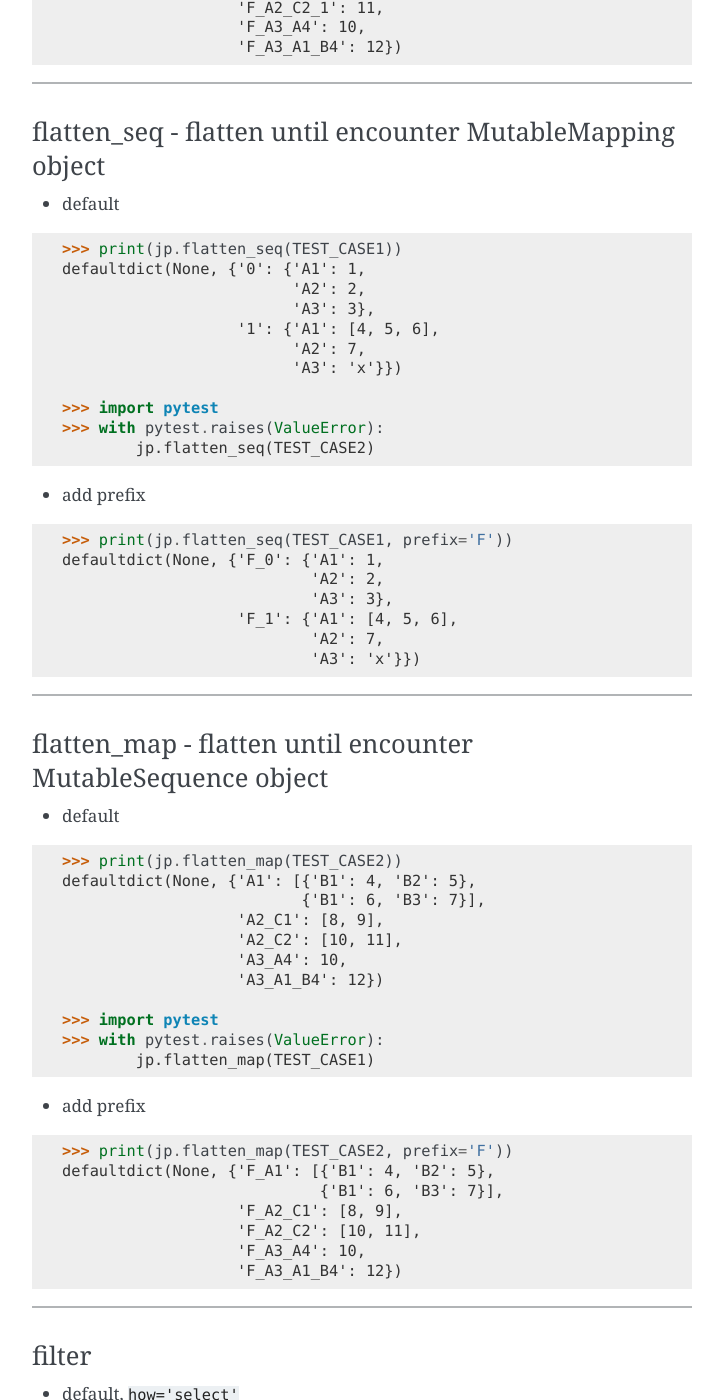
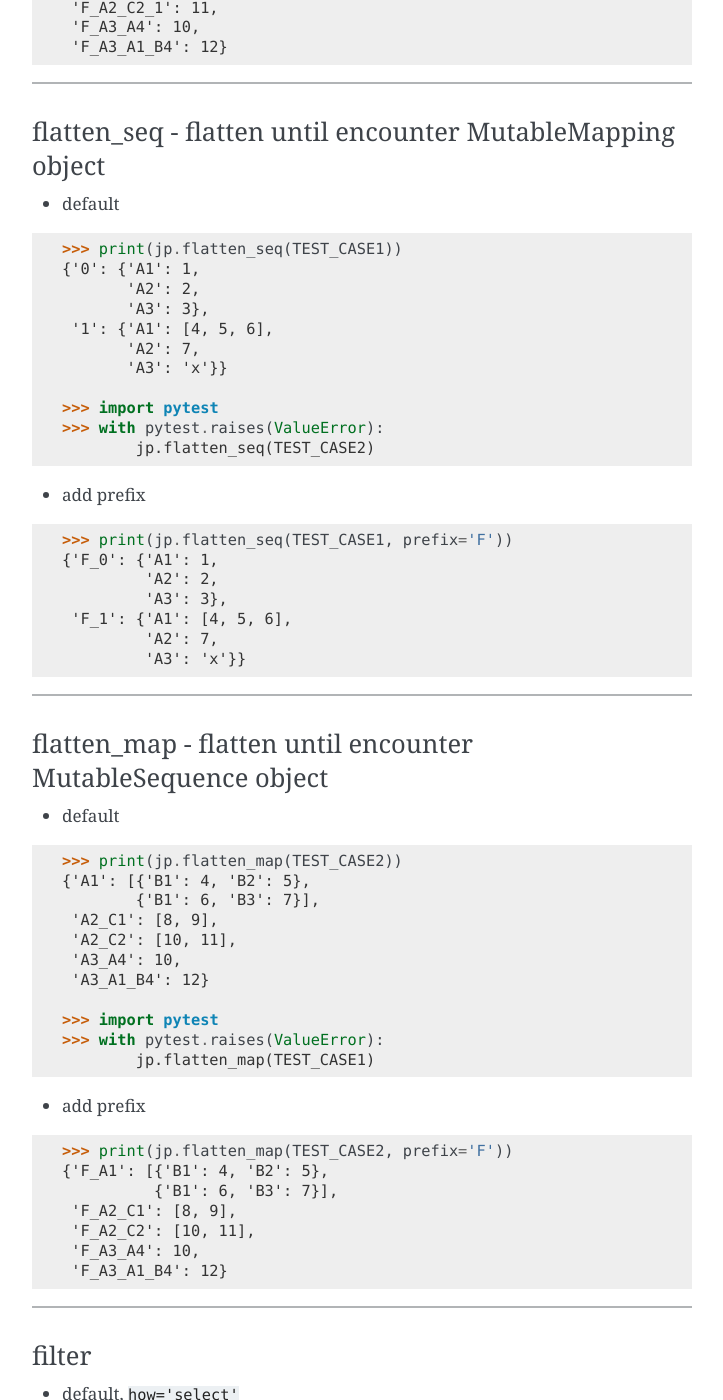
Before and after one commit to elisong/jparse, a Sphinx documentation site: the page built from docs/source/how.rst, in a window 1280 px wide and 1400 px high, scrolled down 1696 px. Shown: the whole window, without its empty margins (388-1111 px from the left). Built offline with Sphinx 7.4.7, drawn with Linux system fonts in a browser that asks for light colours; formulas are drawn with MathJax 3; some of the changed text lies outside the part shown.

Commit message:
Update to v0.1.7

```diff
--- a/docs/source/how.rst
+++ b/docs/source/how.rst
@@ -51,52 +51,52 @@ flatten - flatten thoroughly
 .. code-block:: python
 
     >>> print(jp.flatten(TEST_CASE1))
-    defaultdict(None, {'0_A1': 1,
-                       '0_A2': 2,
-                       '0_A3': 3,
-                       '1_A1_0': 4,
-                       '1_A1_1': 5,
-                       '1_A1_2': 6,
-                       '1_A2': 7,
-                       '1_A3': 'x'})
+    {'0_A1': 1,
+     '0_A2': 2,
+     '0_A3': 3,
+     '1_A1_0': 4,
+     '1_A1_1': 5,
+     '1_A1_2': 6,
+     '1_A2': 7,
+     '1_A3': 'x'}
 
     >>> print(jp.flatten(TEST_CASE2))
-    defaultdict(None, {'A1_0_B1': 4,
-                       'A1_0_B2': 5,
-                       'A1_1_B1': 6,
-                       'A1_1_B3': 7,
-                       'A2_C1_0': 8,
-                       'A2_C1_1': 9,
-                       'A2_C2_0': 10,
-                       'A2_C2_1': 11,
-                       'A3_A1_B4': 12,
-                       'A3_A4': 10})
+    {'A1_0_B1': 4,
+     'A1_0_B2': 5,
+     'A1_1_B1': 6,
+     'A1_1_B3': 7,
+     'A2_C1_0': 8,
+     'A2_C1_1': 9,
+     'A2_C2_0': 10,
+     'A2_C2_1': 11,
+     'A3_A1_B4': 12,
+     'A3_A4': 10}
 
 - add prefix
 
 .. code-block:: python
 
     >>> print(jp.flatten(TEST_CASE1, prefix='F'))
-    defaultdict(None, {'F_0_A1': 1,
-                       'F_0_A2': 2,
-                       'F_0_A3': 3,
-                       'F_1_A1_0': 4,
-                       'F_1_A1_1': 5,
-                       'F_1_A1_2': 6,
-                       'F_1_A2': 7,
-                       'F_1_A3': 'x'})
+    {'F_0_A1': 1,
+     'F_0_A2': 2,
+     'F_0_A3': 3,
+     'F_1_A1_0': 4,
+     'F_1_A1_1': 5,
+     'F_1_A1_2': 6,
+     'F_1_A2': 7,
+     'F_1_A3': 'x'}
 
     >>> print(jp.flatten(TEST_CASE2, prefix='F'))
-    defaultdict(None, {'F_A1_0_B1': 4,
-                       'F_A1_0_B2': 5,
-                       'F_A1_1_B1': 6,
-                       'F_A1_1_B3': 7,
-                       'F_A2_C1_0': 8,
-                       'F_A2_C1_1': 9,
-                       'F_A2_C2_0': 10,
-                       'F_A2_C2_1': 11,
-                       'F_A3_A4': 10,
-                       'F_A3_A1_B4': 12})
+    {'F_A1_0_B1': 4,
+     'F_A1_0_B2': 5,
+     'F_A1_1_B1': 6,
+     'F_A1_1_B3': 7,
+     'F_A2_C1_0': 8,
+     'F_A2_C1_1': 9,
+     'F_A2_C2_0': 10,
+     'F_A2_C2_1': 11,
+     'F_A3_A4': 10,
+     'F_A3_A1_B4': 12}
 
 ------
 
@@ -108,12 +108,12 @@ flatten_seq - flatten until encounter MutableMapping object
 .. code-block:: python
 
     >>> print(jp.flatten_seq(TEST_CASE1))
-    defaultdict(None, {'0': {'A1': 1,
-                             'A2': 2,
-                             'A3': 3},
-                       '1': {'A1': [4, 5, 6],
-                             'A2': 7,
-                             'A3': 'x'}})
+    {'0': {'A1': 1,
+           'A2': 2,
+           'A3': 3},
+     '1': {'A1': [4, 5, 6],
+           'A2': 7,
+           'A3': 'x'}}
 
     >>> import pytest
     >>> with pytest.raises(ValueError):
@@ -124,12 +124,12 @@ flatten_seq - flatten until encounter MutableMapping object
 .. code-block:: python
 
     >>> print(jp.flatten_seq(TEST_CASE1, prefix='F'))
-    defaultdict(None, {'F_0': {'A1': 1,
-                               'A2': 2,
-                               'A3': 3},
-                       'F_1': {'A1': [4, 5, 6],
-                               'A2': 7,
-                               'A3': 'x'}})
+    {'F_0': {'A1': 1,
+             'A2': 2,
+             'A3': 3},
+     'F_1': {'A1': [4, 5, 6],
+             'A2': 7,
+             'A3': 'x'}}
 
 ------
 
@@ -141,12 +141,12 @@ flatten_map - flatten until encounter MutableSequence object
 .. code-block:: python
 
     >>> print(jp.flatten_map(TEST_CASE2))
-    defaultdict(None, {'A1': [{'B1': 4, 'B2': 5},
-                              {'B1': 6, 'B3': 7}],
-                       'A2_C1': [8, 9],
-                       'A2_C2': [10, 11],
-                       'A3_A4': 10,
-                       'A3_A1_B4': 12})
+    {'A1': [{'B1': 4, 'B2': 5},
+            {'B1': 6, 'B3': 7}],
+     'A2_C1': [8, 9],
+     'A2_C2': [10, 11],
+     'A3_A4': 10,
+     'A3_A1_B4': 12}
 
     >>> import pytest
     >>> with pytest.raises(ValueError):
@@ -157,12 +157,12 @@ flatten_map - flatten until encounter MutableSequence object
 .. code-block:: python
 
     >>> print(jp.flatten_map(TEST_CASE2, prefix='F'))
-    defaultdict(None, {'F_A1': [{'B1': 4, 'B2': 5},
-                                {'B1': 6, 'B3': 7}],
-                       'F_A2_C1': [8, 9],
-                       'F_A2_C2': [10, 11],
-                       'F_A3_A4': 10,
-                       'F_A3_A1_B4': 12})
+    {'F_A1': [{'B1': 4, 'B2': 5},
+              {'B1': 6, 'B3': 7}],
+     'F_A2_C1': [8, 9],
+     'F_A2_C2': [10, 11],
+     'F_A3_A4': 10,
+     'F_A3_A1_B4': 12}
 
 ------
 
```
Also changed, not shown: README.rst (+6 -1 lines), 1 other file.
